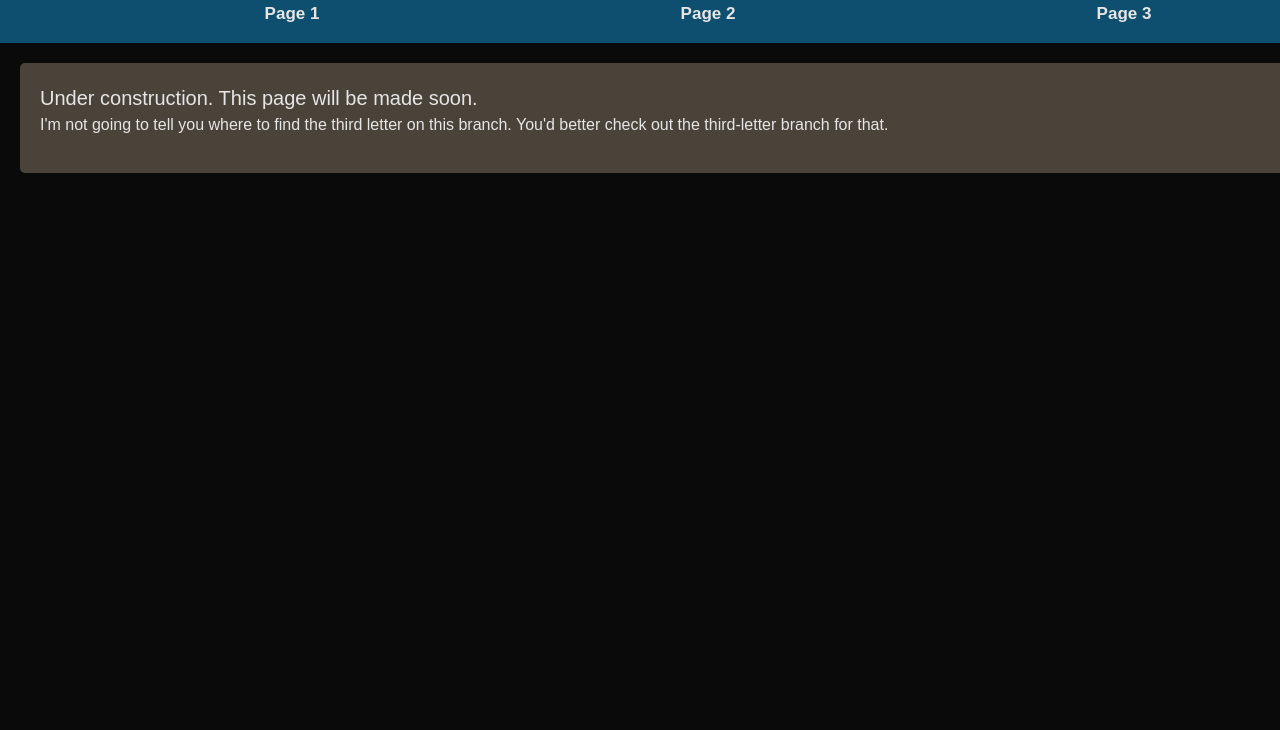
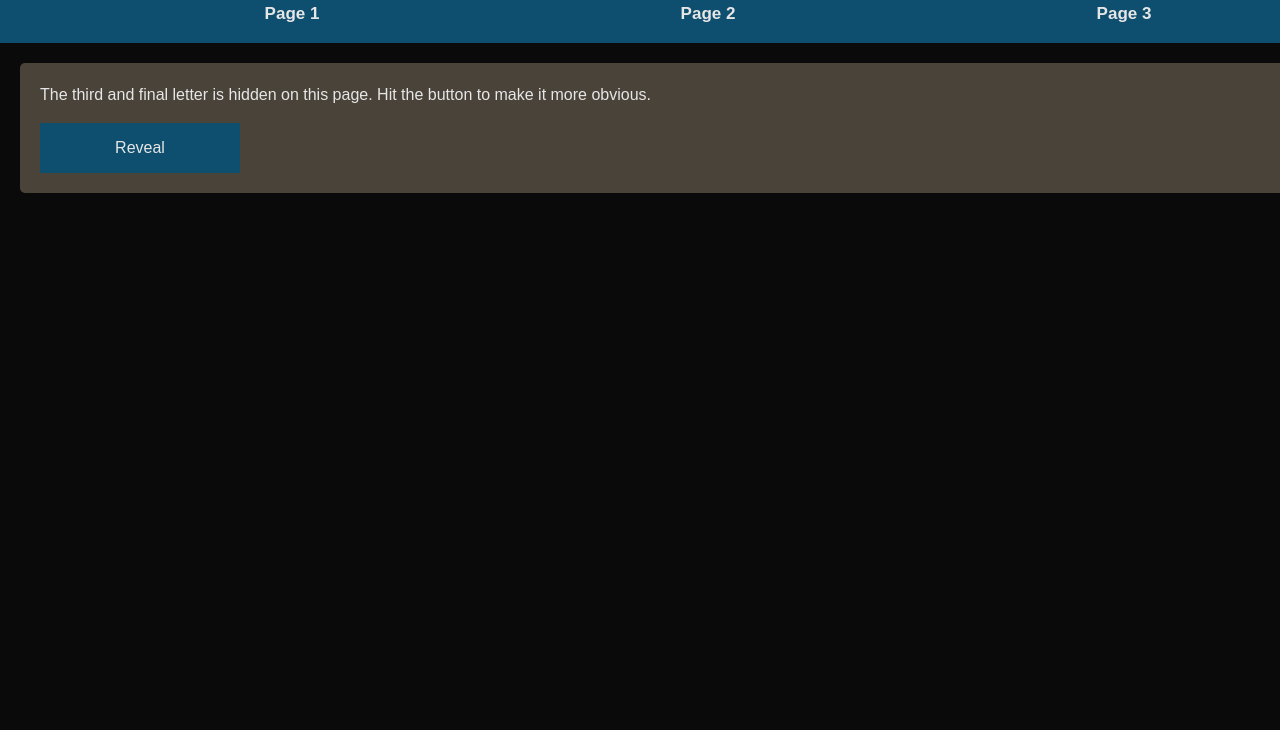
Before and after one commit to ASPE-Summa/Workshop2-Git-Branches, a plain HTML site: page page-three.html in a window 1280 px wide. Shown: the top 730 px of the page. Drawn offline with nearby package versions, Linux system fonts and the light colour scheme.

Commit message:
finished page 3

```diff
--- a/page-three.html
+++ b/page-three.html
@@ -6,6 +6,7 @@
     <meta name="viewport" content="width=device-width, initial-scale=1">
     <link rel="stylesheet" href="style.css" />
     <link rel="stylesheet" href="https://cdn.jsdelivr.net/npm/bootstrap@5.2.0/dist/css/bootstrap.min.css" />
+    <script src="script.js"></script>
     <script src="https://cdn.jsdelivr.net/npm/bootstrap@5.2.0/dist/js/bootstrap.min.js"></script>
 </head>
 
@@ -18,11 +19,10 @@
         </ul>
     </nav>
     <article class="col-md-12">
-        <p>
-            <span class="lead">Under construction. This page will be made soon.</span><br/>
-            I'm not going to tell you where to find the third letter on this branch.
-            You'd better check out the third-letter branch for that.
+        <p id="textcontainer">
+            The third and final letter is hidden on this page. Hit the button to make it more obvious.
         </p>
+        <button onclick="revealLetter()" style="float:left;">Reveal</button>
     </article>
     <footer class="footer mt-auto py-3 bg-dark">
         <div class="container">
--- /dev/null
+++ b/script.js
@@ -0,0 +1,19 @@
+var spanCreated = false;
+var size = 12;
+function revealLetter(){
+    var container = document.getElementById("textcontainer");
+
+
+    if(spanCreated == false){
+        var innerText = container.innerText;
+        console.log(innerText);
+        var splitHtml = innerText.split(innerText[45]);
+        console.log(splitHtml);
+        innerText = splitHtml[0] + "<span id='pspan' style='font-size:12pt;'>p</span>" + splitHtml[1];
+        container.innerHTML = innerText;
+        spanCreated = true;
+    }
+
+    size++;
+    document.getElementById("pspan").style.fontSize = size+"pt";
+}
```
Also changed, not shown: page-two.html (+3 -2 lines), assets/git-branches.png (deleted).
